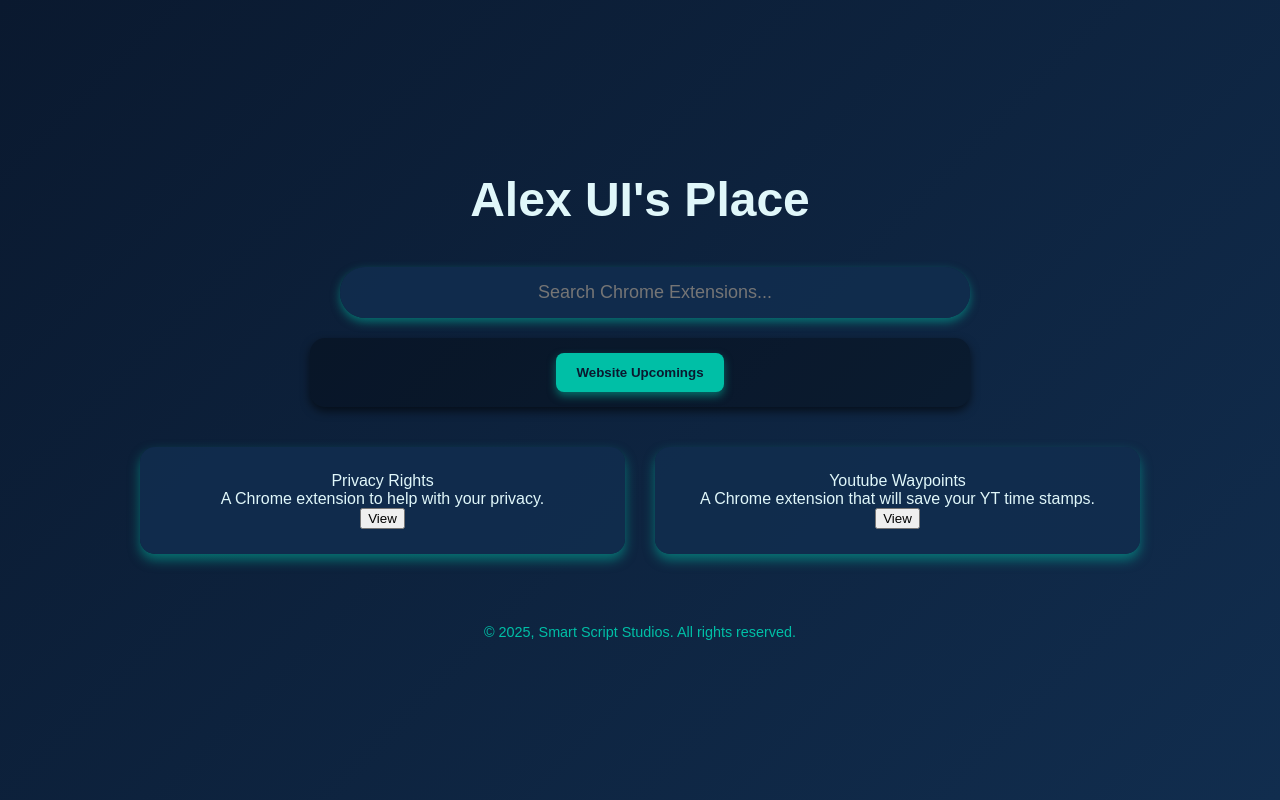
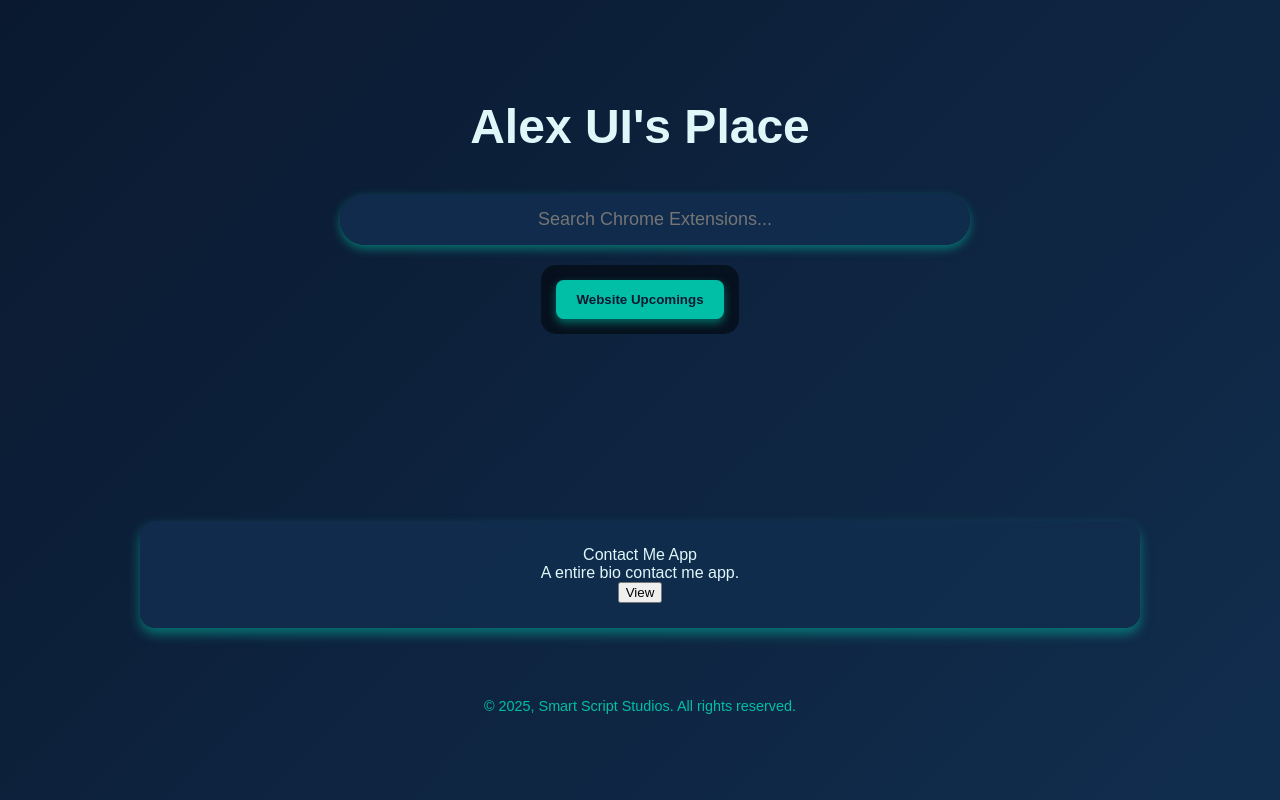
Before and after one commit to silentalex1/alex-ui-store, a plain HTML site: page index.html in a window 1280 px wide. Both pictures are taken after a click on the button "Website Upcomings". Drawn offline with Linux system fonts and the light colour scheme.

Commit message:
Update index.html

```diff
--- a/index.html
+++ b/index.html
@@ -50,16 +50,14 @@
         }
         .mini-tab-section {
             margin-top: 20px;
-            width: 100%;
-            max-width: 640px;
+            padding: 15px;
+            background: rgba(0, 0, 0, 0.5);
+            border-radius: 15px;
             display: flex;
+            gap: 10px;
             justify-content: center;
-            padding: 10px;
-            background-color: rgba(0, 0, 0, 0.3);
-            border-radius: 15px;
-            box-shadow: 0 4px 10px rgba(0, 0, 0, 0.6);
         }
-        .mini-tab-button {
+        .tab-button {
             background-color: #00BFA6;
             color: #0A192F;
             padding: 12px 20px;
@@ -69,19 +67,23 @@
             font-weight: bold;
             transition: background-color 0.3s, box-shadow 0.3s;
             box-shadow: 0 4px 8px rgba(0, 191, 166, 0.5);
-            margin: 5px;
         }
-        .mini-tab-button:hover {
+        .tab-button:hover {
             background-color: #008573;
             box-shadow: 0 6px 12px rgba(0, 191, 166, 0.7);
         }
-        .extensions-container {
+        .extensions-container, .websites-container {
             margin-top: 40px;
             display: grid;
             grid-template-columns: repeat(auto-fit, minmax(280px, 1fr));
             gap: 30px;
             width: 90%;
             max-width: 1000px;
+            transition: opacity 0.5s ease-in-out;
+        }
+        .hidden {
+            opacity: 0;
+            pointer-events: none;
         }
         .extension-box {
             background-color: rgba(17, 45, 78, 0.9);
@@ -102,8 +104,16 @@
             text-align: center;
             font-size: 0.9rem;
             color: #00BFA6;
+            animation: fadeIn 1.5s ease-in-out;
         }
     </style>
+    <script>
+        function toggleSection(section) {
+            document.querySelector('.extensions-container').classList.add('hidden');
+            document.querySelector('.websites-container').classList.add('hidden');
+            document.querySelector(`.${section}`).classList.remove('hidden');
+        }
+    </script>
 </head>
 <body>
     <h1>Alex UI's Place</h1>
@@ -111,7 +121,7 @@
         <input type="text" class="search-bar" placeholder="Search Chrome Extensions...">
     </div>
     <div class="mini-tab-section">
-        <button class="mini-tab-button">Website Upcomings</button>
+        <button class="tab-button" onclick="toggleSection('websites-container')">Website Upcomings</button>
     </div>
     <div class="extensions-container">
         <div class="extension-box">
@@ -119,10 +129,12 @@
             <div class="extension-description">A Chrome extension to help with your privacy.</div>
             <button class="view-button" onclick="location.href='/privacyrights'">View</button>
         </div>
+    </div>
+    <div class="websites-container hidden">
         <div class="extension-box">
-            <div class="extension-title">Youtube Waypoints</div>
-            <div class="extension-description">A Chrome extension that will save your YT time stamps.</div>
-            <button class="view-button" onclick="location.href='/ytwaypoints'">View</button>
+            <div class="extension-title">Contact Me App</div>
+            <div class="extension-description">A entire bio contact me app.</div>
+            <button class="view-button" onclick="location.href='/contactapp'">View</button>
         </div>
     </div>
     <div class="footer">
```
